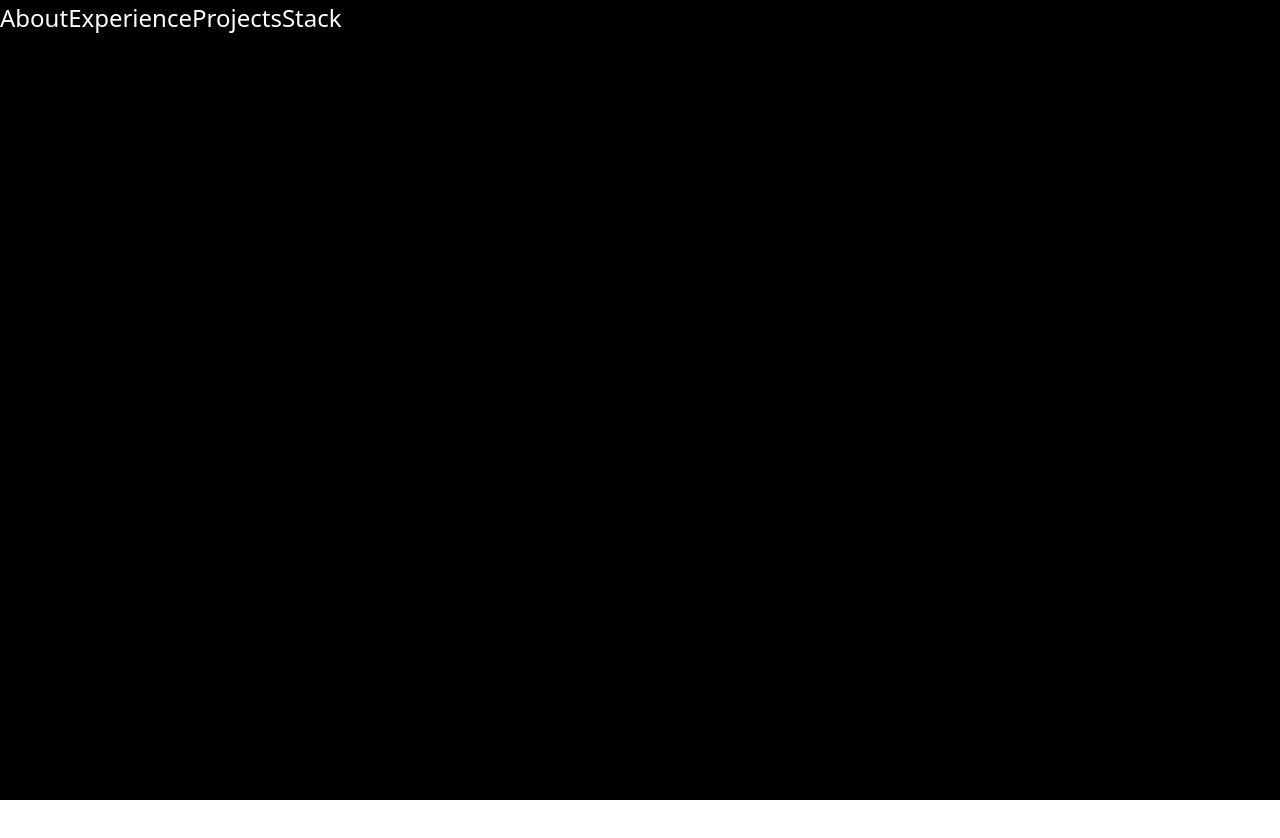
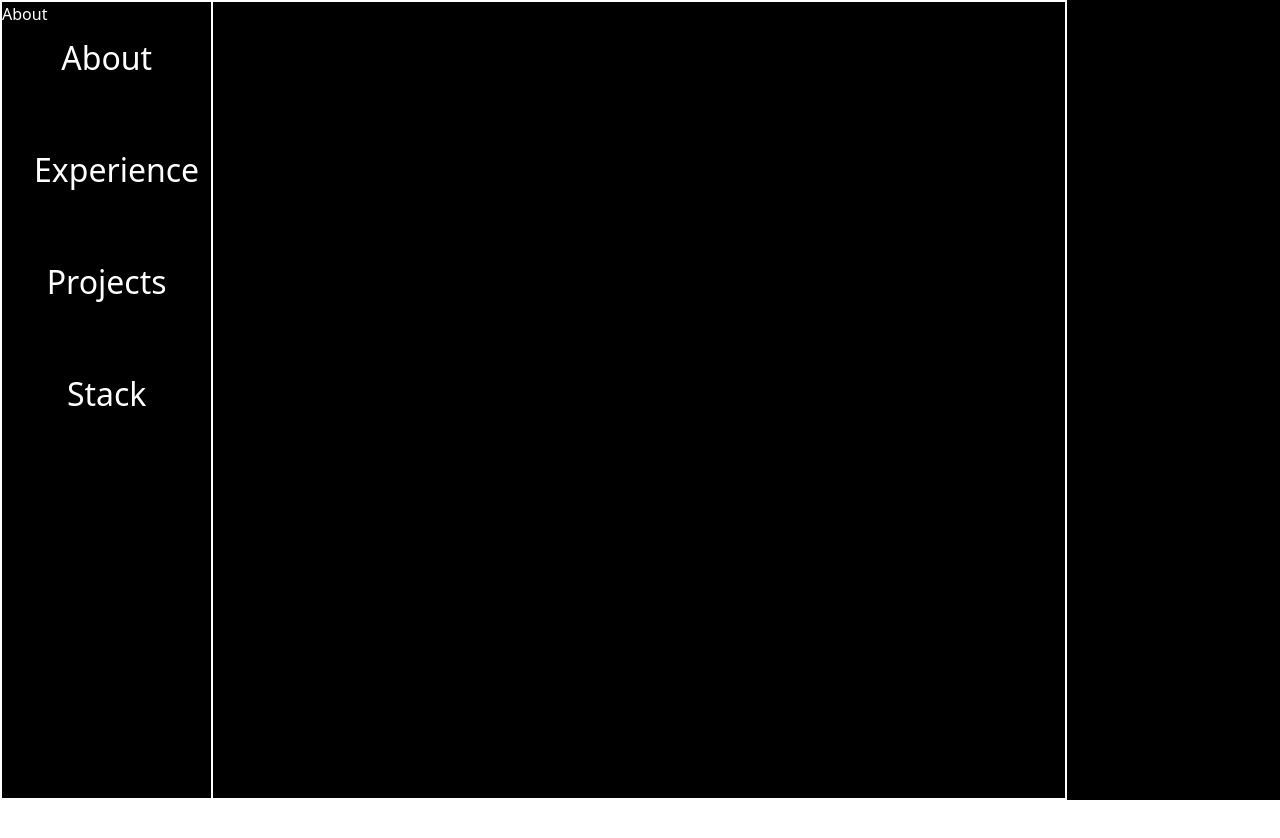
Before and after one commit to prestonb91/portfolio, a React (Vite) app: page / in a window 1280 px wide. Shown: the top 838 px of the page. Before the commit the page ends 800 px from the top, so only its background shows below. Built offline with nearby package versions, Linux system fonts and the light colour scheme.

Commit message:
feat: setup basic sidebar

```diff
--- a/src/App.tsx
+++ b/src/App.tsx
@@ -1,13 +1,47 @@
 import Sidebar from "./components/Sidebar";
 import "./styles/utils.css";
+import { Ref } from "react";
 
 function App() {
 
+  const scrollToSection = (ref) => {
+    ref.current.scrollIntoView({ behavior: "smooth"})
+  }
+
     return (
       <>
-      <div className="bg-black h-screen">
+      <div className="bg-black flex h-screen">
+        {/* Sidebar */}
         <Sidebar/>
-        <div>Testing</div>
+
+        {/* Main Content */}
+        <div className="w-5/6">
+          {/* About Section */}
+          <section
+            className="border-2 border-white text-white h-screen"
+          >
+            <h1>About</h1>
+          </section>
+          {/* Experience Section */}
+          <section
+            className="border-2 border-white text-white h-screen"
+          >
+            <h1>Experience</h1>
+          </section>
+          {/* Projects Section */}
+          <section
+            className="border-2 border-white text-white h-screen"
+          >
+            <h1>Projects</h1>
+          </section>
+          {/* Stack Section */}
+          <section
+            className="border-2 border-white text-white h-screen"
+          >
+            <h1>Stack</h1>
+          </section>
+
+        </div>
       </div>
       </>
     )
--- /dev/null
+++ b/src/components/LocaleButton.tsx
@@ -0,0 +1,11 @@
+function LocaleButton() {
+
+    return (
+        <>
+            <div>Testing</div>
+        </>
+    )
+
+}
+
+export default LocaleButton
--- a/src/components/Sidebar.tsx
+++ b/src/components/Sidebar.tsx
@@ -3,14 +3,12 @@ function Sidebar() {
     return (
         <>
             <div
-                className="flex"
+                className="flex flex-col border-2 border-white w-1/6 h-screen fixed"
             >
-                <div className="button">
-                    <button>About</button>
-                    <button>Experience</button>
-                    <button>Projects</button>
-                    <button>Stack</button>
-                </div>
+                <button className="button">About</button>
+                <button className="button">Experience</button>
+                <button className="button">Projects</button>
+                <button className="button">Stack</button>
             </div>
         </>
     )
--- a/src/styles/utils.css
+++ b/src/styles/utils.css
@@ -1,4 +1,10 @@
 .button {
     color: white;
-    font-size: x-large;
+    font-size: xx-large;
+    padding: 2rem;
 }
+
+.button:hover {
+    color: black;
+    background-color: gray;
+}
```
